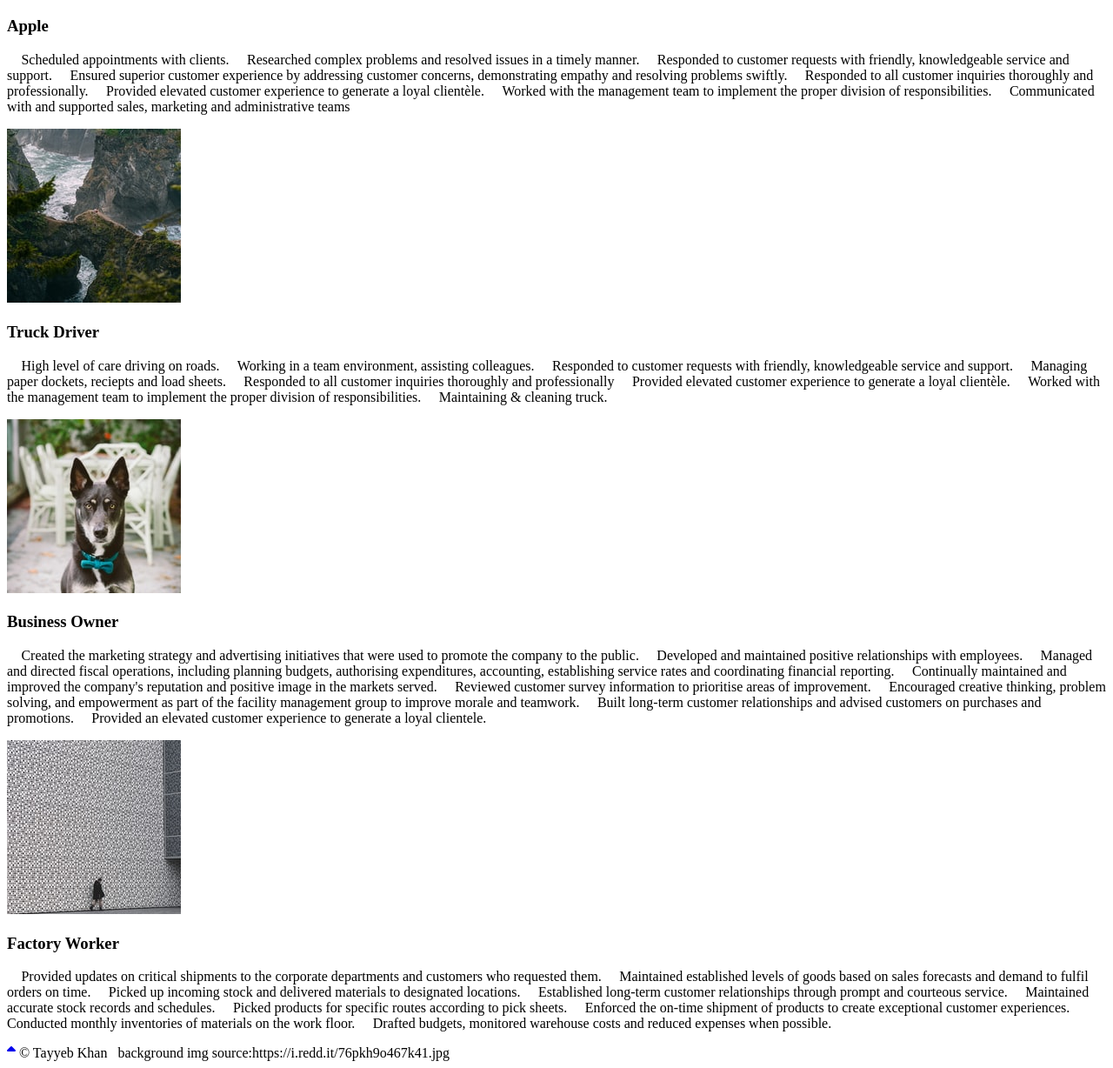
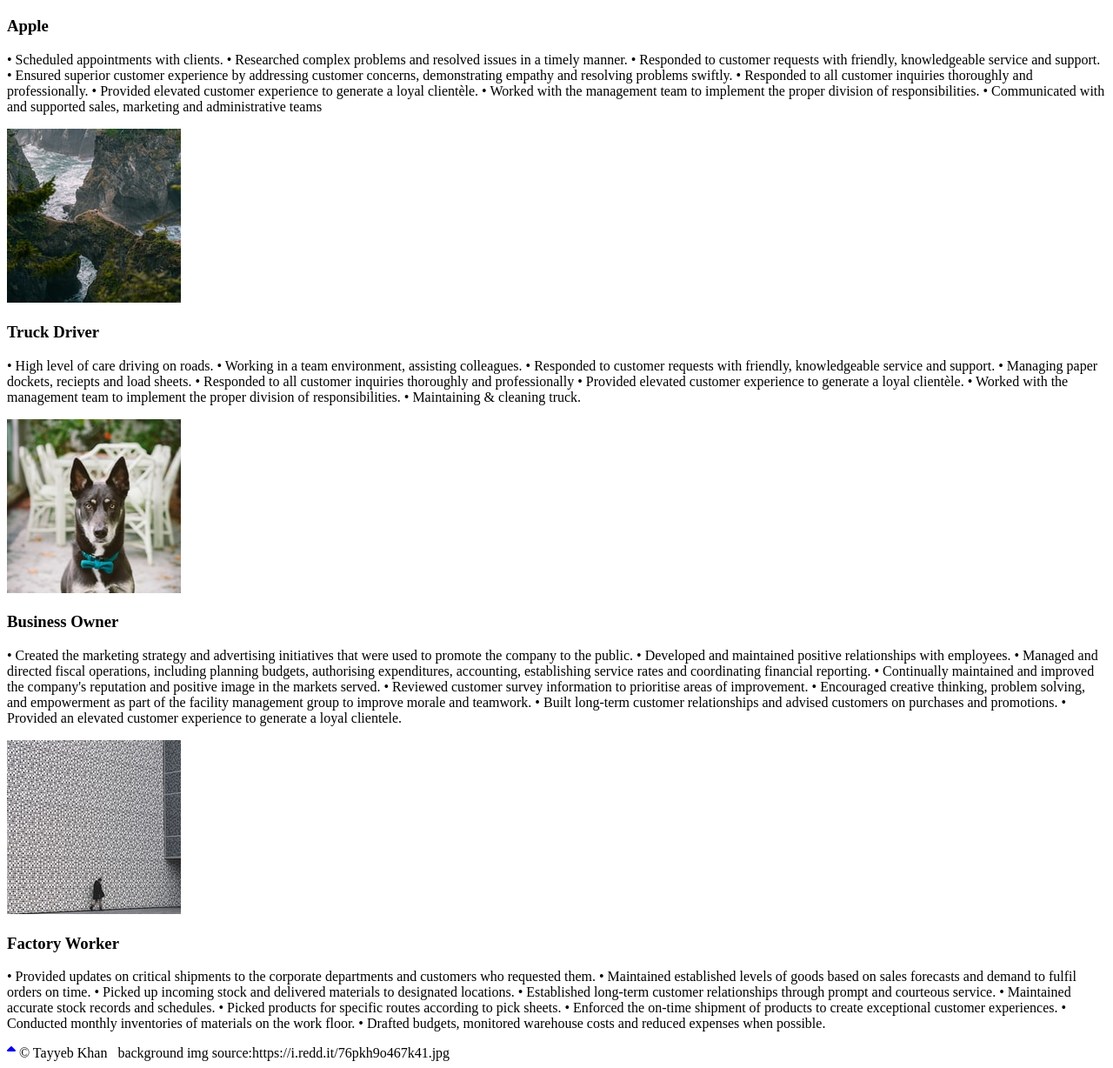
Before and after one commit to MTayyebKhan/Portfolio, a plain HTML site: page experience.html in a window 1280 px wide. Shown: the part 623-1851 px from the top of the page at 87% size. Drawn offline with Linux system fonts and the light colour scheme; files that its build step writes are made by us from their sources.

Commit message:
had to change dot points to entities

```diff
--- a/experience.html
+++ b/experience.html
@@ -56,21 +56,21 @@
                                 <img src="/T1A2/images/track.jpg" alt="Img of a track">
                                 <div class="exp-description">
                                     <h3>Apple</h3>
-                                    <p>  Scheduled appointments with clients.
-                                         Researched complex problems and resolved issues in a
+                                    <p> &#8226; Scheduled appointments with clients.
+                                        &#8226; Researched complex problems and resolved issues in a
                                         timely manner.
-                                         Responded to customer requests with friendly,
+                                        &#8226; Responded to customer requests with friendly,
                                         knowledgeable service and support.
-                                         Ensured superior customer experience by addressing
+                                        &#8226; Ensured superior customer experience by addressing
                                         customer concerns, demonstrating empathy and resolving
                                         problems swiftly.
-                                         Responded to all customer inquiries thoroughly and
+                                        &#8226; Responded to all customer inquiries thoroughly and
                                         professionally.
-                                         Provided elevated customer experience to generate a
+                                        &#8226; Provided elevated customer experience to generate a
                                         loyal clientèle.
-                                         Worked with the management team to implement the
+                                        &#8226; Worked with the management team to implement the
                                         proper division of responsibilities.
-                                         Communicated with and supported sales, marketing and
+                                        &#8226; Communicated with and supported sales, marketing and
                                         administrative teams
                                     </p>
                                 </div>
@@ -79,18 +79,18 @@
                                 <img src="/T1A2/images/water.jpg" alt="Img of a green mountains">
                                 <div class="exp-description">
                                     <h3>Truck Driver</h3>
-                                    <p> High level of care driving on roads.
-                                         Working in a team environment, assisting colleagues.
-                                         Responded to customer requests with friendly,
+                                    <p> &#8226; High level of care driving on roads.
+                                        &#8226; Working in a team environment, assisting colleagues.
+                                        &#8226; Responded to customer requests with friendly,
                                         knowledgeable service and support.
-                                         Managing paper dockets, reciepts and load sheets.
-                                         Responded to all customer inquiries thoroughly and
+                                        &#8226; Managing paper dockets, reciepts and load sheets.
+                                        &#8226; Responded to all customer inquiries thoroughly and
                                         professionally
-                                         Provided elevated customer experience to generate a
+                                        &#8226; Provided elevated customer experience to generate a
                                         loyal clientèle.
-                                         Worked with the management team to implement the
+                                        &#8226; Worked with the management team to implement the
                                         proper division of responsibilities.
-                                         Maintaining & cleaning truck.
+                                        &#8226; Maintaining & cleaning truck.
                                     </p>
                                 </div>
                             </article>
@@ -98,24 +98,24 @@
                                 <img src="/T1A2/images/dog.jpg" alt="Img of a dog">
                                 <div class="exp-description">
                                     <h3>Business Owner</h3>
-                                    <p> Created the marketing strategy and advertising initiatives
+                                    <p> &#8226; Created the marketing strategy and advertising initiatives
                                         that were used to promote the company to the public.
-                                         Developed and maintained positive relationships with
+                                        &#8226; Developed and maintained positive relationships with
                                         employees.
-                                         Managed and directed fiscal operations, including
+                                        &#8226; Managed and directed fiscal operations, including
                                         planning budgets, authorising expenditures, accounting,
                                         establishing service rates and coordinating financial
                                         reporting.
-                                         Continually maintained and improved the company's
+                                        &#8226; Continually maintained and improved the company's
                                         reputation and positive image in the markets served.
-                                         Reviewed customer survey information to prioritise areas
+                                        &#8226; Reviewed customer survey information to prioritise areas
                                         of improvement.
-                                         Encouraged creative thinking, problem solving, and
+                                        &#8226; Encouraged creative thinking, problem solving, and
                                         empowerment as part of the facility management group
                                         to improve morale and teamwork.
-                                         Built long-term customer relationships and advised
+                                        &#8226; Built long-term customer relationships and advised
                                         customers on purchases and promotions.
-                                         Provided an elevated customer experience to generate a
+                                        &#8226; Provided an elevated customer experience to generate a
                                         loyal clientele.
                                     </p>
                                 </div>
@@ -124,22 +124,22 @@
                                 <img src="/T1A2/images/man.jpg" alt="Img of a track">
                                 <div class="exp-description">
                                     <h3>Factory Worker</h3>
-                                    <p> Provided updates on critical shipments to the corporate
+                                    <p> &#8226; Provided updates on critical shipments to the corporate
                                         departments and customers who requested them.
-                                         Maintained established levels of goods based on sales
+                                        &#8226; Maintained established levels of goods based on sales
                                         forecasts and demand to fulfil orders on time.
-                                         Picked up incoming stock and delivered materials to
+                                        &#8226; Picked up incoming stock and delivered materials to
                                         designated locations.
-                                         Established long-term customer relationships through
+                                        &#8226; Established long-term customer relationships through
                                         prompt and courteous service.
-                                         Maintained accurate stock records and schedules.
-                                         Picked products for specific routes according to pick
+                                        &#8226; Maintained accurate stock records and schedules.
+                                        &#8226; Picked products for specific routes according to pick
                                         sheets.
-                                         Enforced the on-time shipment of products to create
+                                        &#8226; Enforced the on-time shipment of products to create
                                         exceptional customer experiences.
-                                         Conducted monthly inventories of materials on the work
+                                        &#8226; Conducted monthly inventories of materials on the work
                                         floor.
-                                         Drafted budgets, monitored warehouse costs and reduced
+                                        &#8226; Drafted budgets, monitored warehouse costs and reduced
                                         expenses when possible.
                                     </p>
                                 </div>
```
